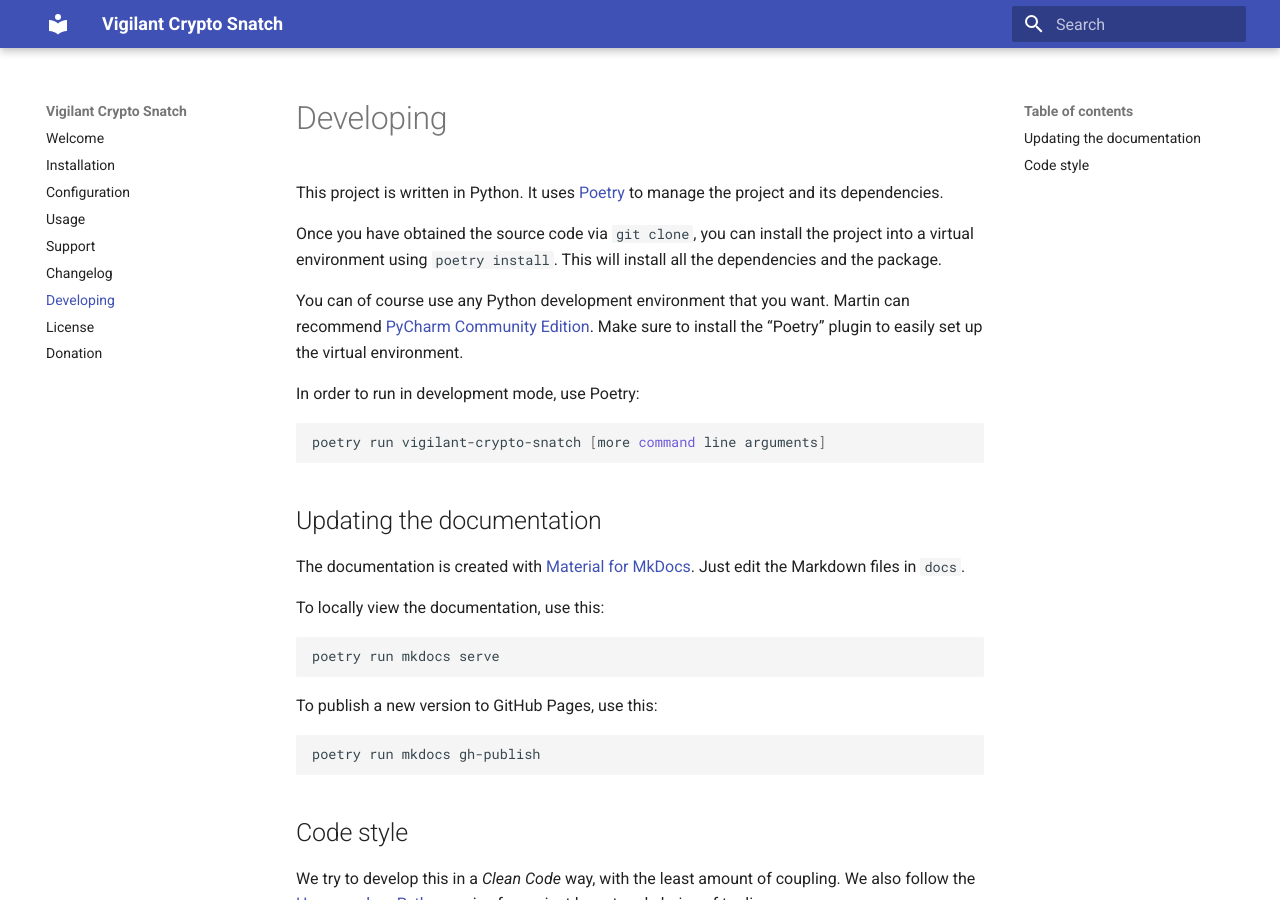
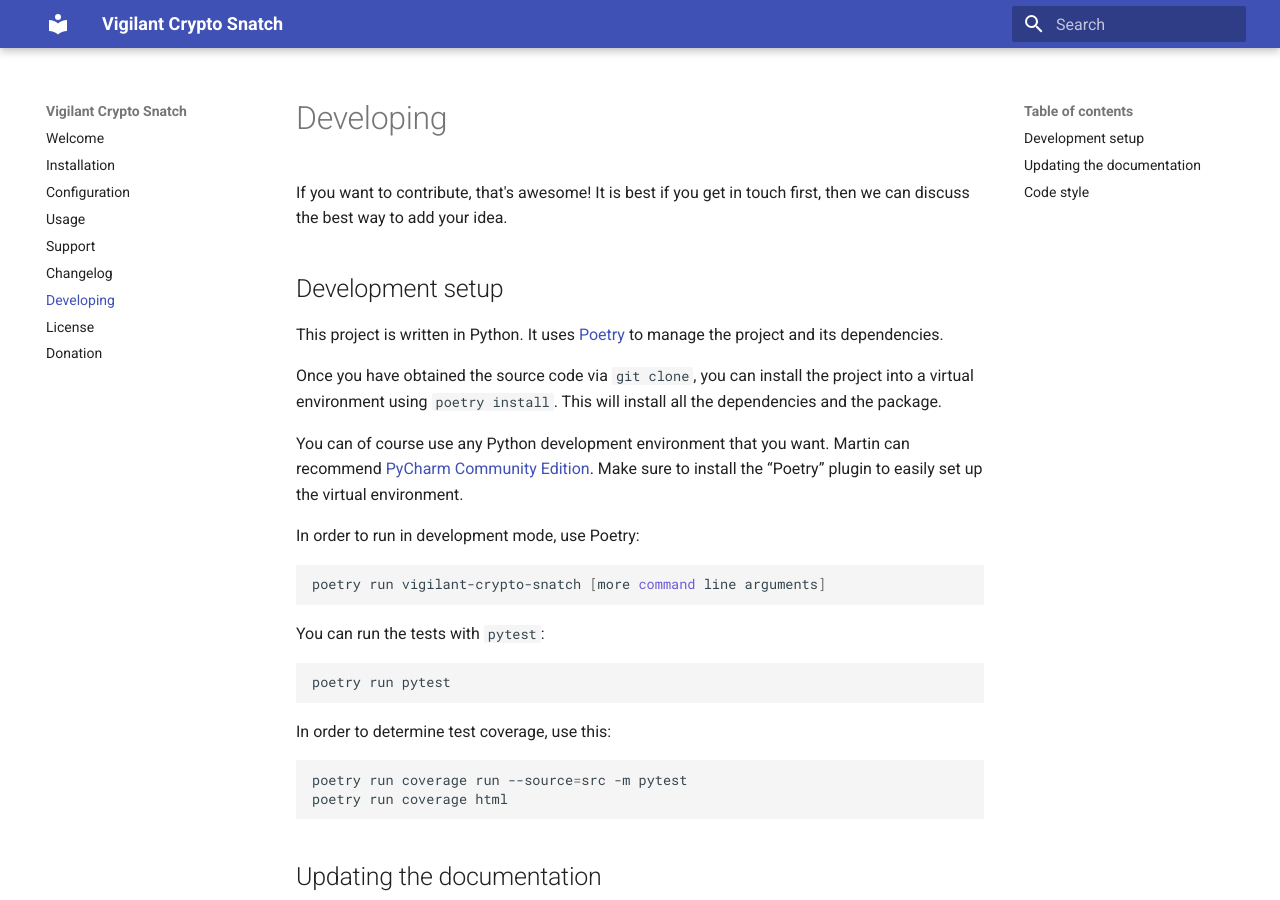
Before and after one commit to martin-ueding/vigilant-crypto-snatch, an MkDocs documentation site: the page built from docs/developing.md, in a window 1280 px wide and 900 px high. Built offline with MkDocs 1.6.1 and Material for MkDocs 9.7.7, drawn with Linux system fonts in a browser that asks for light colours.

Commit message:
Some documentation updates

````diff
--- a/docs/developing.md
+++ b/docs/developing.md
@@ -1,4 +1,8 @@
 # Developing
+
+If you want to contribute, that's awesome! It is best if you get in touch first, then we can discuss the best way to add your idea.
+
+## Development setup
 
 This project is written in Python. It uses [Poetry](https://python-poetry.org/) to manage the project and its dependencies.
 
@@ -10,6 +14,19 @@
 
 ```bash
 poetry run vigilant-crypto-snatch [more command line arguments]
+```
+
+You can run the tests with `pytest`:
+
+```bash
+poetry run pytest
+```
+
+In order to determine test coverage, use this:
+
+```bash
+poetry run coverage run --source=src -m pytest
+poetry run coverage html
 ```
 
 ## Updating the documentation
--- a/pyproject.toml
+++ b/pyproject.toml
@@ -30,6 +30,7 @@
 black = "^20.8b1"
 mkdocs_material = "^7.0.5"
 pytest = "^6.2.2"
+coverage = "^5.5"
 
 [build-system]
 requires = ["poetry>=0.12"]
````
Also changed, not shown: docs/index.md (+4 -0 lines), docs/running.md (+1 -1 lines), 2 other files.
